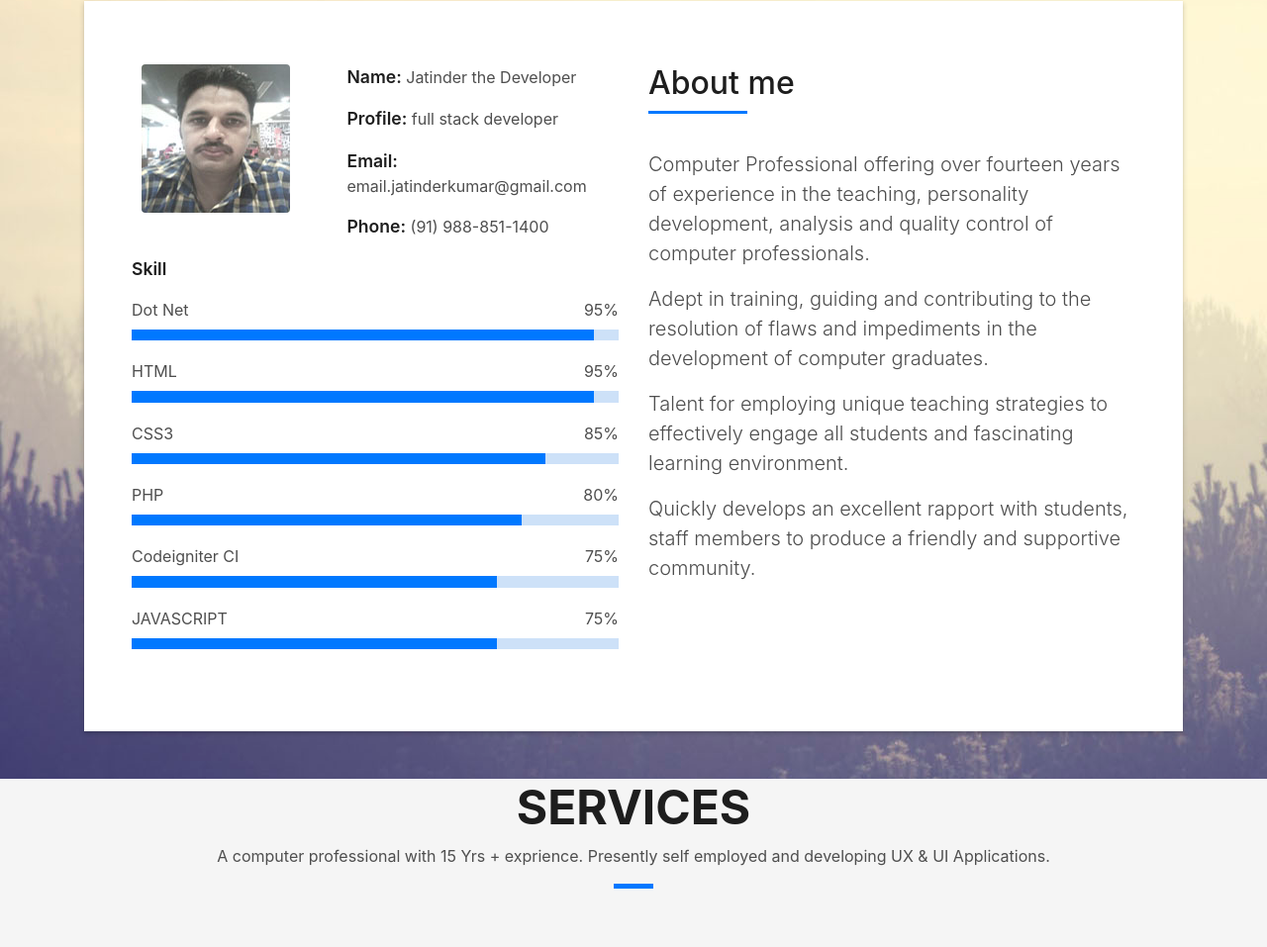
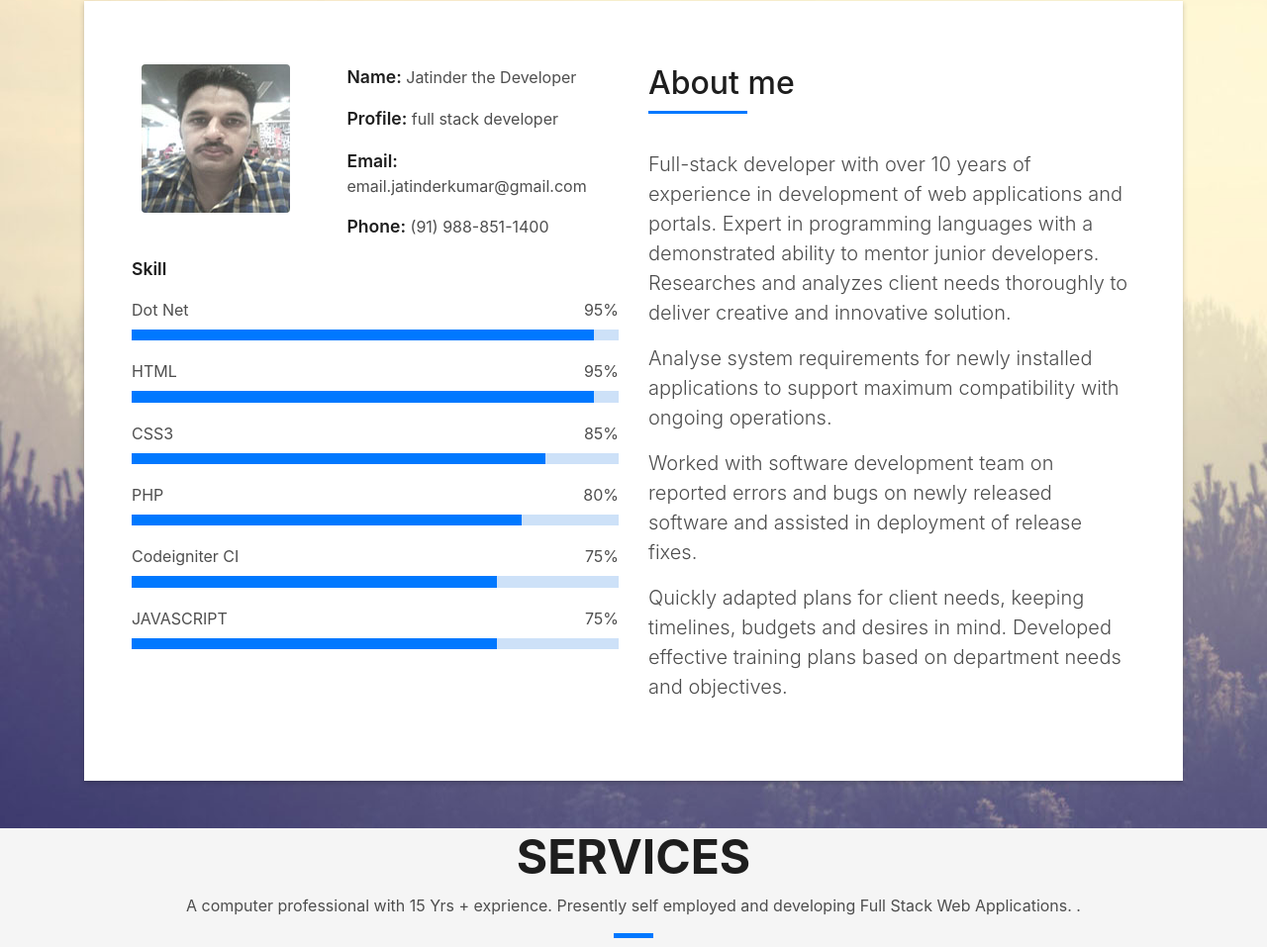
Before and after one commit to JWebDeveloper/JWebDeveloper, a plain HTML site: page index.html in a window 1280 px wide. Shown: the part 863-1820 px from the top of the page at 99% size. Drawn offline with Linux system fonts and the light colour scheme; files whose address does not match are found by name.

Commit message:
Update index.html

```diff
--- a/index.html
+++ b/index.html
@@ -140,16 +140,18 @@
                                         </h5>
                                     </div>
                                     <p class="lead">
-                                        Computer Professional offering over fourteen years of experience in the teaching, personality development, analysis and quality control of computer professionals.
+                                     Full-stack developer with over 10 years of experience in development of web applications and portals.
+                                      Expert in programming languages with a demonstrated ability to mentor junior developers.
+                                      Researches and analyzes client needs thoroughly to deliver creative and innovative solution.
                                     </p>
                                     <p class="lead">
-                                        Adept in training, guiding and contributing to the resolution of flaws and impediments in the development of computer graduates.
+                                       Analyse system requirements for newly installed applications to support maximum compatibility with ongoing operations.
                                     </p>
                                     <p class="lead">
-                                        Talent for employing unique teaching strategies to effectively engage all students and fascinating learning environment.
+                                      Worked with software development team on reported errors and bugs on newly released software and assisted in deployment of release fixes.
                                     </p>
                                     <p class="lead">
-                                        Quickly develops an excellent rapport with students, staff members to produce a friendly and supportive community.
+                                        	Quickly adapted plans for client needs, keeping timelines, budgets and desires in mind.	Developed effective training plans based on department needs and objectives.
                                     </p>
                                 </div>
                             </div>
@@ -170,7 +172,7 @@
                             Services
                         </h3>
                         <p class="subtitle-a">
-                            A computer professional with 15 Yrs + exprience. Presently self employed and developing UX & UI Applications.
+                            A computer professional with 15 Yrs + exprience. Presently self employed and developing Full Stack Web Applications. .
                         </p>
                         <div class="line-mf"></div>
                     </div>
```
